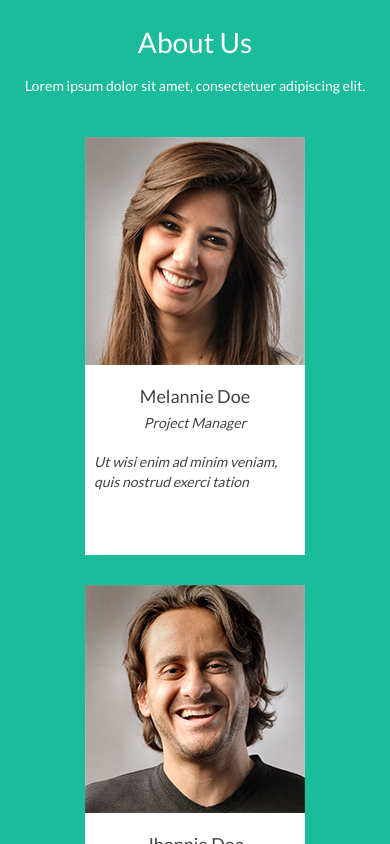
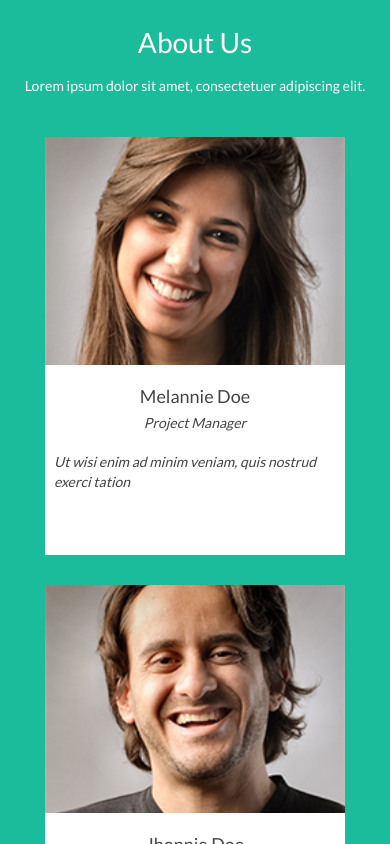
Before and after one commit to rejth/bla-landing, a React (Create React App) app: page / in a window 390 px wide. Shown: the part 860-1704 px from the top of the page. Built offline with nearby package versions, Linux system fonts and the light colour scheme.

Commit message:
some fix

```diff
--- a/src/components/About/About.scss
+++ b/src/components/About/About.scss
@@ -94,16 +94,22 @@ $primary-font-color: #444444;
       grid-column-gap: 30px;
       grid-row-gap: 30px;
     }
+    &__card {
+      width: 260px;
+    }
   }
 }
 
 @media (max-width: 600px) {
   .about {
     &__cards-wrapper {
-      max-width: 220px;
+      max-width: 300px;
       grid-template-columns: repeat(1, 1fr);
       grid-template-rows: repeat(3, 1fr);
       grid-column-gap: 0;
     }
+    &__card {
+      width: 300px;
+    }
   }
 }
```
